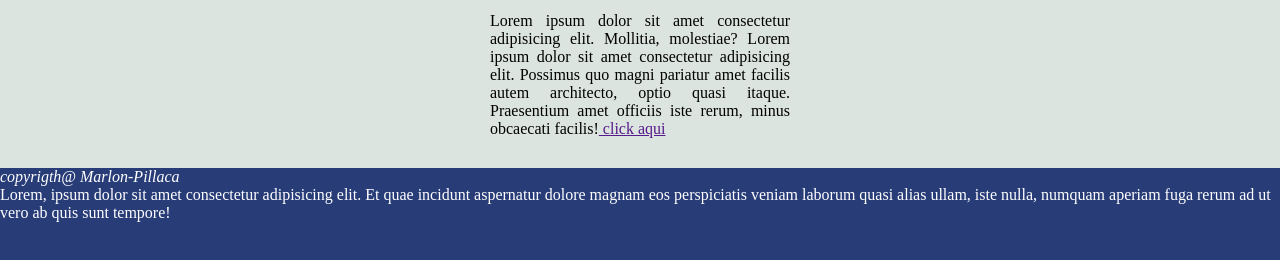
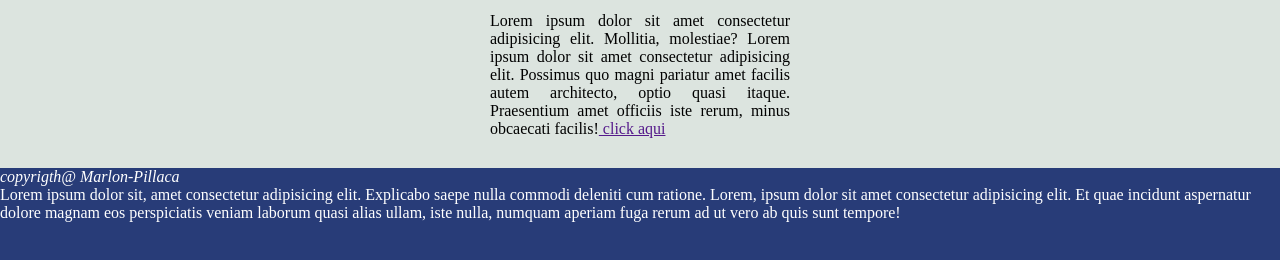
Before and after one commit to Marlon-Xpp/Ecommers, a plain HTML site: page index.html in a window 1280 px wide. Shown: the part 2674-2934 px from the top of the page. Drawn offline with Linux system fonts and the light colour scheme.

Commit message:
agregre un parrafo en la aprte del footer

```diff
--- a/index.html
+++ b/index.html
@@ -125,6 +125,7 @@
             copyrigth@ Marlon-Pillaca
         </address>
         <p class="texto">
+            Lorem ipsum dolor sit, amet consectetur adipisicing elit. Explicabo saepe nulla commodi deleniti cum ratione.
             Lorem, ipsum dolor sit amet consectetur adipisicing elit. Et quae incidunt aspernatur dolore magnam eos perspiciatis veniam laborum quasi alias ullam, iste nulla, numquam aperiam fuga rerum ad ut vero ab quis sunt tempore!
         </p>
     </footer>
```
